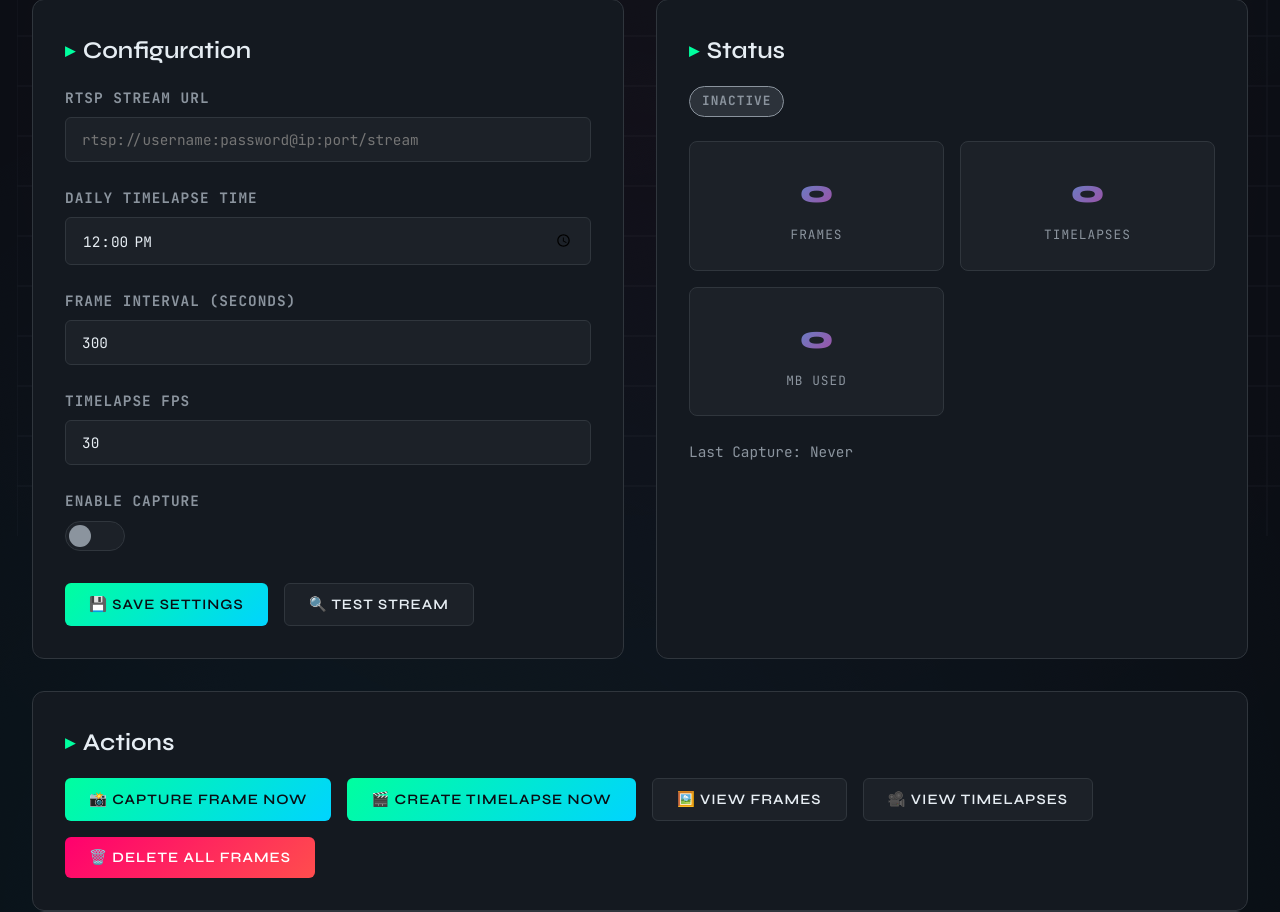
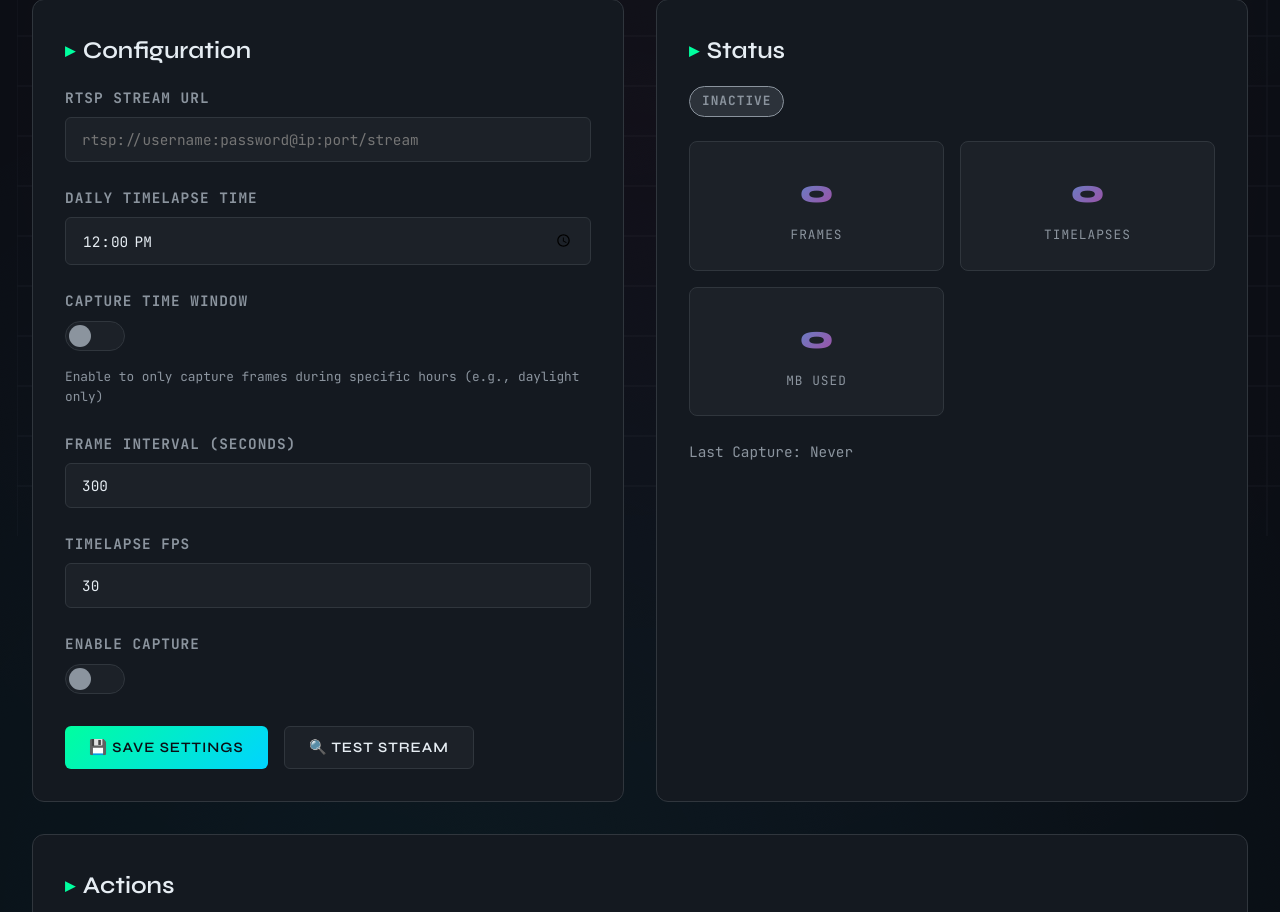
Before and after one commit to SeHansson/sky-timelapse, a Flask app: page / in a window 1280 px wide. Shown: the part 281-1193 px from the top of the page. Run offline with Flask 3, Linux system fonts and the light colour scheme.

Commit message:
Add capture time window feature for daylight-only timelapse

```diff
--- a/app.py
+++ b/app.py
@@ -38,6 +38,9 @@ logger = logging.getLogger(__name__)
 DEFAULT_CONFIG = {
     'rtsp_url': '',
     'capture_time': '12:00',
+    'capture_start_time': '06:00',  # Start capturing at 6 AM
+    'capture_stop_time': '20:00',   # Stop capturing at 8 PM
+    'capture_schedule_enabled': False,  # Enable/disable time-based capture
     'fps': 30,
     'frame_interval': 300,  # seconds between frames (5 minutes)
     'output_resolution': [1920, 1080],
@@ -146,6 +149,24 @@ def scheduled_capture():
     if not current_config['enabled'] or not current_config['rtsp_url']:
         return
 
+    # Check if we're within the capture time window
+    if current_config.get('capture_schedule_enabled', False):
+        now = datetime.now().time()
+        start_time = datetime.strptime(current_config.get('capture_start_time', '00:00'), '%H:%M').time()
+        stop_time = datetime.strptime(current_config.get('capture_stop_time', '23:59'), '%H:%M').time()
+
+        # Handle time windows that cross midnight
+        if start_time <= stop_time:
+            # Normal case: 06:00 to 20:00
+            if not (start_time <= now <= stop_time):
+                logger.info(f"Outside capture window ({current_config['capture_start_time']} - {current_config['capture_stop_time']}), skipping capture")
+                return
+        else:
+            # Crosses midnight: 20:00 to 06:00
+            if not (now >= start_time or now <= stop_time):
+                logger.info(f"Outside capture window ({current_config['capture_start_time']} - {current_config['capture_stop_time']}), skipping capture")
+                return
+
     timestamp = datetime.now().strftime('%Y%m%d_%H%M%S')
     frame_path = FRAMES_DIR / f'frame_{timestamp}.jpg'
 
@@ -206,7 +227,8 @@ def update_config():
     data = request.json
 
     # Update config
-    for key in ['rtsp_url', 'capture_time', 'fps', 'frame_interval',
+    for key in ['rtsp_url', 'capture_time', 'capture_start_time', 'capture_stop_time',
+                'capture_schedule_enabled', 'fps', 'frame_interval',
                 'output_resolution', 'enabled']:
         if key in data:
             current_config[key] = data[key]
--- a/templates/index.html
+++ b/templates/index.html
@@ -560,6 +560,27 @@
                 </div>
 
                 <div class="form-group">
+                    <label>Capture Time Window</label>
+                    <label class="toggle-switch">
+                        <input type="checkbox" id="captureScheduleEnabled">
+                        <span class="slider"></span>
+                    </label>
+                    <p style="font-size: 0.8rem; color: var(--text-secondary); margin-top: 0.5rem;">
+                        Enable to only capture frames during specific hours (e.g., daylight only)
+                    </p>
+                </div>
+
+                <div class="form-group" id="timeWindowControls" style="display: none;">
+                    <label for="captureStartTime">Start Time</label>
+                    <input type="time" id="captureStartTime">
+                    <label for="captureStopTime" style="margin-top: 1rem;">Stop Time</label>
+                    <input type="time" id="captureStopTime">
+                    <p style="font-size: 0.8rem; color: var(--text-secondary); margin-top: 0.5rem;">
+                        Frames will only be captured between these times
+                    </p>
+                </div>
+
+                <div class="form-group">
                     <label for="frameInterval">Frame Interval (seconds)</label>
                     <input type="number" id="frameInterval" min="1" value="300">
                 </div>
@@ -657,7 +678,16 @@
             loadConfig();
             loadStats();
             setInterval(loadStats, 5000); // Refresh stats every 5 seconds
+
+            // Add event listener for capture schedule toggle
+            document.getElementById('captureScheduleEnabled').addEventListener('change', toggleTimeWindowControls);
         });
+
+        function toggleTimeWindowControls() {
+            const enabled = document.getElementById('captureScheduleEnabled').checked;
+            const controls = document.getElementById('timeWindowControls');
+            controls.style.display = enabled ? 'block' : 'none';
+        }
 
         async function loadConfig() {
             try {
@@ -666,9 +696,15 @@
 
                 document.getElementById('rtspUrl').value = config.rtsp_url || '';
                 document.getElementById('captureTime').value = config.capture_time || '12:00';
+                document.getElementById('captureStartTime').value = config.capture_start_time || '06:00';
+                document.getElementById('captureStopTime').value = config.capture_stop_time || '20:00';
+                document.getElementById('captureScheduleEnabled').checked = config.capture_schedule_enabled || false;
                 document.getElementById('frameInterval').value = config.frame_interval || 300;
                 document.getElementById('fps').value = config.fps || 30;
                 document.getElementById('enabled').checked = config.enabled || false;
+
+                // Show/hide time window controls
+                toggleTimeWindowControls();
 
                 updateStatusBadge(config.enabled);
             } catch (error) {
@@ -680,6 +716,9 @@
             const config = {
                 rtsp_url: document.getElementById('rtspUrl').value,
                 capture_time: document.getElementById('captureTime').value,
+                capture_start_time: document.getElementById('captureStartTime').value,
+                capture_stop_time: document.getElementById('captureStopTime').value,
+                capture_schedule_enabled: document.getElementById('captureScheduleEnabled').checked,
                 frame_interval: parseInt(document.getElementById('frameInterval').value),
                 fps: parseInt(document.getElementById('fps').value),
                 enabled: document.getElementById('enabled').checked,
```
Also changed, not shown: config.example.json (+9 -0 lines), README.md.
